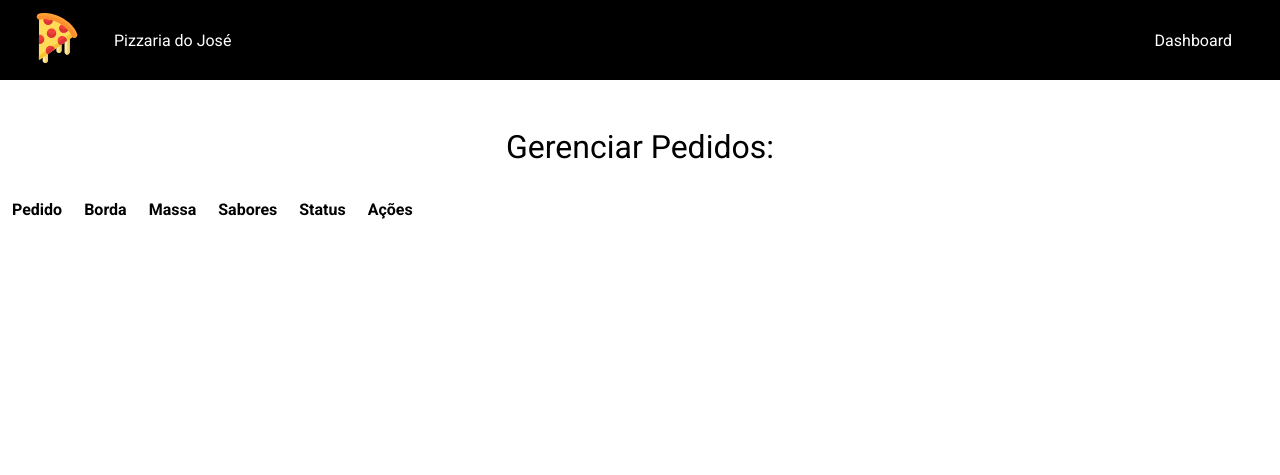
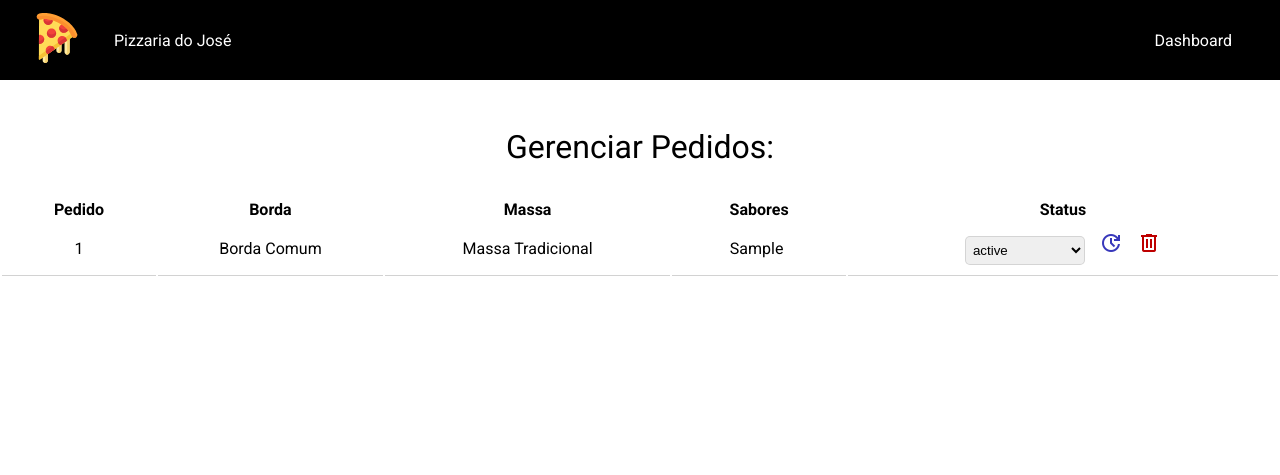
Before and after one commit to JoseClaudiolima/PizzariaJose, a PHP site: page /dashboard.php in a window 1280 px wide. Shown: the top 475 px of the page. Run offline with PHP 8.4, Linux system fonts and the light colour scheme; data comes from the database, SQL or seed files in the repository; tables that the repository leaves empty hold one stand-in row (values such as "Sample post"); lists and menus that the app fills with data are empty.

Commit message:
Adicionado o bd e css do dashboard

```diff
--- a/css/style.css
+++ b/css/style.css
@@ -115,13 +115,50 @@ select:focus {
 }
 
 /* DASHBOARD */
-#cabecalho{
-    border-bottom: 1px solid black;
+table{
+    width: 100vw;
+}
 
+td{
+    padding: 10px 0;
+    text-align: center;
+    border-bottom: 1px solid rgba(182, 182, 182, 0.616);
 }
+
+form{
+    display: inline-block;
+}
+
+ul{
+    list-style-type: none;
+}
+
+li{
+    padding-left: 10px;
+    text-indent: -15px;
+}
+
 
 .thead{
     margin: 10px;
+}
+
+select#status{
+    width: 9em;
+}
+
+.button-form{
+    margin: 0 0 0 10px;
+    border: none;
+    background-color: white;
+}
+
+.update-btn{
+    color: rgb(56, 56, 187);
+}
+
+.delete-btn{
+    color: rgb(190, 0, 0);
 }
 
 /*NOTIFICATION*/
--- a/dashboard.php
+++ b/dashboard.php
@@ -1,5 +1,6 @@
 <?php
 include_once("templates/header.php");
+include_once("process/adm.php");
 
 ?>
 
@@ -14,31 +15,68 @@ include_once("templates/header.php");
                 <th scope="col"><span class="thead">Massa</span></th>
                 <th scope="col"><span class="thead">Sabores</span></th>
                 <th scope="col"><span class="thead">Status</span></th>
-                <th scope="col"><span class="thead">Ações</span></th>
             </tr>
         </thead>
 
         <tbody>
-
+            <?php foreach($itens as $item): ?>
             <tr>
                 <td>
+                    <?= $item['idPizza'] ?>
+                </td>
+                <td>
+                    <?= ($borda = bordaName($item['idBorda']))['tipo'] ?>
+                </td>
+                <td>
+                    <?= ($massa = massaName($item['idMassa']))['tipo'];?>
+                </td>
+                <td> <ul>
+                <?php foreach(saboresArr($item['idPizza']) as $s ): ?>
+                        <li>
+                            <?=
+                            saboresName($s['idSabores'])
+                            ?>
+                        </li>
+                <?php endforeach ?>
+                    </ul> </td>
+            <td>
+                <form action="process/adm.php" method="post">
 
-                </td>
+                <select name="status" id="status">
+                    <?php foreach($status as $s): ?>
+                    <option value="<?= $s['idStatus'] ?>"
+                    <?= ($s['idStatus'] == statusName($item['idPizza']) ? "selected" : "") ?>>
+                        <?= $s['status'];?>
+                    </option>
+                    <?php endforeach ?>
+                </select>
+                <input type="hidden" name="type" value="update">
+                <input type="hidden" name="id" value="<?=$item['idPizza']?>">
+                    <button type="submit" class="update-btn button-form" >
+                    <abbr title="Update">
+                        <span class="material-symbols-outlined">
+                        update
+                        </span>
+                    </abbr>
+                    </button>
+                </form>
+                <form action="process/adm.php" method="post">
+                    <input type="hidden" name="type" value="delete">
+                    <input type="hidden" name="id" value="<?=$item['idPizza']?>">
+                    <button type="submit" class="delete-btn button-form">
+                    <abbr title="Delete">
+                    <span class="material-symbols-outlined">
+                    delete
+                    </span>
+                    </abbr>
+                    </button>
+                </form>
+            </td>
             </tr>
+            <?php endforeach ?>
         </tbody>
-
     </table>
 </main>
-
-
-
-
-
-
-
-
-
-
 
 <?php
 include_once("templates/footer.php");
--- /dev/null
+++ b/process/adm.php
@@ -0,0 +1,86 @@
+<?php
+include_once("conn.php");
+
+function bordaName ($id){
+    global $conn;
+    $stmtBorda = $conn->prepare("SELECT * FROM borda WHERE idBorda = :idBorda");
+    $stmtBorda->bindParam(":idBorda", $id, PDO::PARAM_INT);
+    $stmtBorda->execute();
+    return $stmtBorda->fetch();
+}
+
+function massaName ($id){
+    global $conn;
+    $stmtMassa = $conn->prepare("SELECT * FROM massa WHERE idMassa = :idMassa");
+    $stmtMassa->bindParam(":idMassa", $id, PDO::PARAM_INT);
+    $stmtMassa->execute();
+    return $stmtMassa->fetch();
+}
+
+function saboresName($id){
+    global $conn;
+    $stmtSabores = $conn->prepare("SELECT sabor FROM sabores WHERE idSabores = :idSabor");
+    $stmtSabores->bindParam(":idSabor", $id, PDO::PARAM_INT);
+    $stmtSabores->execute();
+    return ($stmtSabores->fetch())['sabor'];
+}
+
+function saboresArr($id){
+    global $conn;
+    $stmtSabores = $conn->prepare("SELECT idSabores FROM sabores_pizza WHERE idPizza = :idPizza");
+    $stmtSabores->bindParam(":idPizza", $id, PDO::PARAM_INT);
+    $stmtSabores->execute();
+    $idSabor = $stmtSabores->fetchAll();
+    return $idSabor;
+}
+
+function statusName($id){
+    global $conn;
+    $stmt = $conn->prepare("SELECT idStatus FROM pedidos WHERE idPizza = :idPizza");
+    $stmt->bindParam(":idPizza", $id, PDO::PARAM_INT);
+    $stmt->execute();
+    $idStatus = ($stmt->fetch())['idStatus'];
+    return $idStatus;
+}
+
+$method = $_SERVER['REQUEST_METHOD'];
+
+if ($method === "GET"){
+    $itens = $conn->query("SELECT * FROM pizzas");
+    $statusQ = $conn->query("SELECT * FROM status");
+    $status = $statusQ->fetchAll();
+
+} else if ($method === "POST"){
+    $type = $_POST['type'];
+
+    if ($type === "delete"){
+        $idPizza = $_POST['id'];
+
+        $stmt = $conn->prepare("DELETE FROM pedidos WHERE idPizza = :idPizza");
+        $stmt->bindParam(":idPizza", $idPizza, PDO::PARAM_INT);
+        $stmt->execute();
+
+        $stmt = $conn->prepare("DELETE FROM sabores_pizza WHERE idPizza = :idPizza");
+        $stmt->bindParam(":idPizza", $idPizza, PDO::PARAM_INT);
+        $stmt->execute();
+
+        $stmt = $conn->prepare("DELETE FROM pizzas WHERE idPizza = :idPizza");
+        $stmt->bindParam(":idPizza", $idPizza, PDO::PARAM_INT);
+        $stmt->execute();
+    } else if($type === "update"){
+        $status = $_POST['status'];
+        $id = $_POST['id'];
+
+        $stmt = $conn->prepare("UPDATE pedidos SET idStatus = :status WHERE idPizza = :id");
+        $stmt->bindParam(":status", $status, PDO::PARAM_INT);
+        $stmt->bindParam(":id", $id, PDO::PARAM_INT);
+        $stmt->execute();
+
+        $_SESSION['mensagem'] = "Sucesso ao alterar o status do pedido!";
+        $_SESSION['notification'] = "success";
+    }
+
+    header("Location: ../dashboard.php");
+}
+
+?>
--- a/templates/header.php
+++ b/templates/header.php
@@ -14,6 +14,8 @@
     <link rel="stylesheet" href="https://cdnjs.cloudflare.com/ajax/libs/font-awesome/6.5.2/css/all.min.css" integrity="sha512-SnH5WK+bZxgPHs44uWIX+LLJAJ9/2PkPKZ5QiAj6Ta86w+fsb2TkcmfRyVX3pBnMFcV7oQPJkl9QevSCWr3W6A==" crossorigin="anonymous" referrerpolicy="no-referrer" />
     <!--Fonte Roboto -->
     <link href="https://fonts.googleapis.com/css2?family=Roboto:wght@400;700&display=swap" rel="stylesheet">
+    <!--Google icons -->
+    <link rel="stylesheet" href="https://fonts.googleapis.com/css2?family=Material+Symbols+Outlined:opsz,wght,FILL,GRAD@20..48,100..700,0..1,-50..200" />
 
 </head>
 <body>
```
